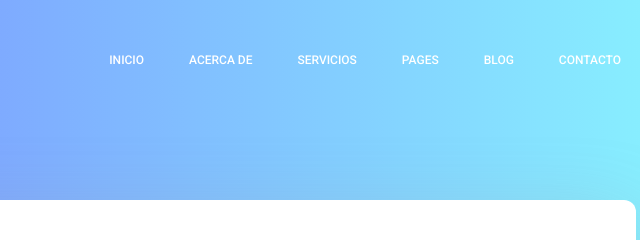
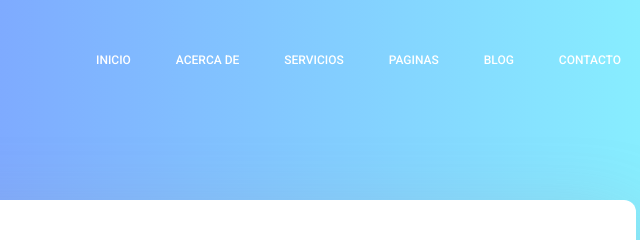
Before and after one commit to 73118735/Pagina-Web, a plain HTML site: page index.html in a window 1280 px wide. Shown: the top 240 px of the page, 589-1229 px from the left. Drawn offline with Linux system fonts and the light colour scheme.

Commit message:
actualizacion nro 5

```diff
--- a/index.html
+++ b/index.html
@@ -41,7 +41,7 @@
 								<li class="nav-item"><a class="nav-link" href="about-us.html">Acerca de </a></li>
 								<li class="nav-item"><a class="nav-link" href="services.html">Servicios</a></li>
 								<li class="nav-item submenu dropdown">
-									<a href="#" class="nav-link dropdown-toggle" data-toggle="dropdown" role="button" aria-haspopup="true" aria-expanded="false">Pages</a>
+									<a href="#" class="nav-link dropdown-toggle" data-toggle="dropdown" role="button" aria-haspopup="true" aria-expanded="false">Paginas</a>
 									<ul class="dropdown-menu">
 										<li class="nav-item"><a class="nav-link" href="portfolio.html">Portafolio</a></li>
 										<li class="nav-item"><a class="nav-link" href="elements.html">Elementos</a></li>
```
